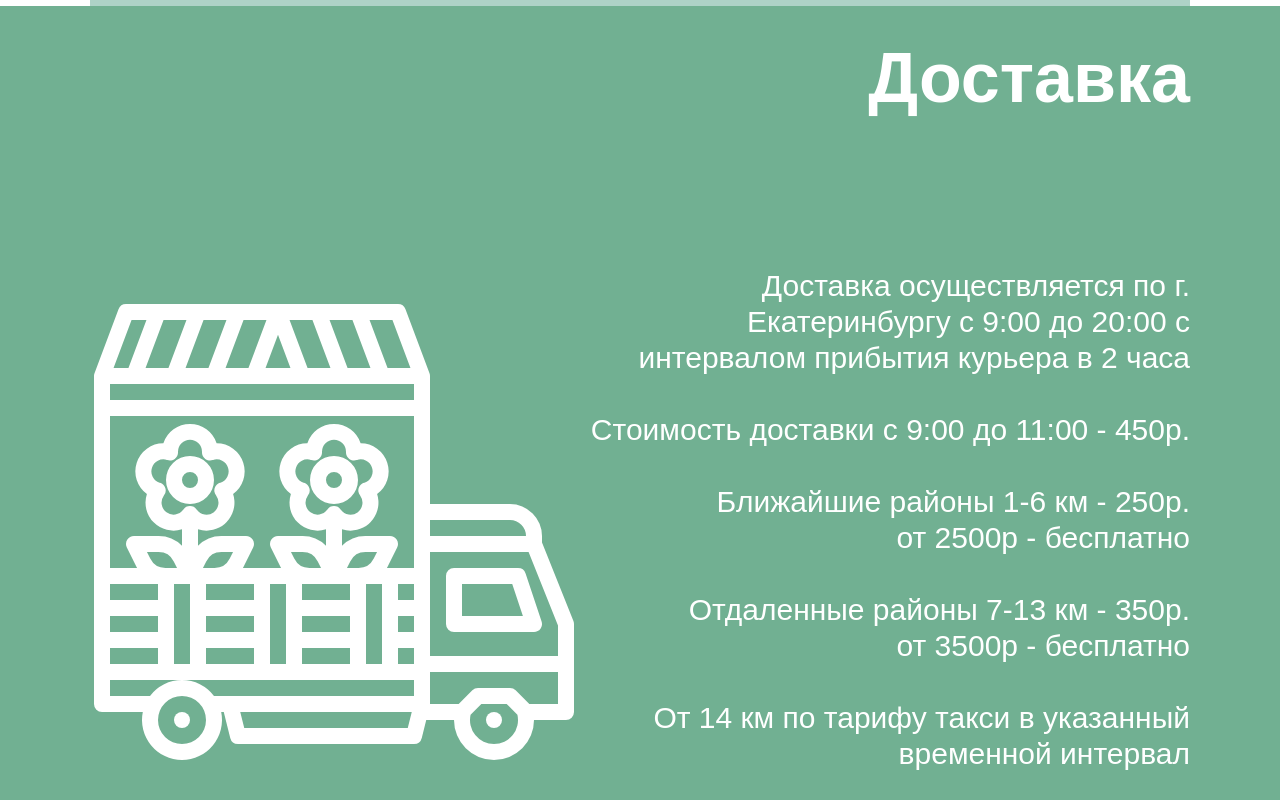
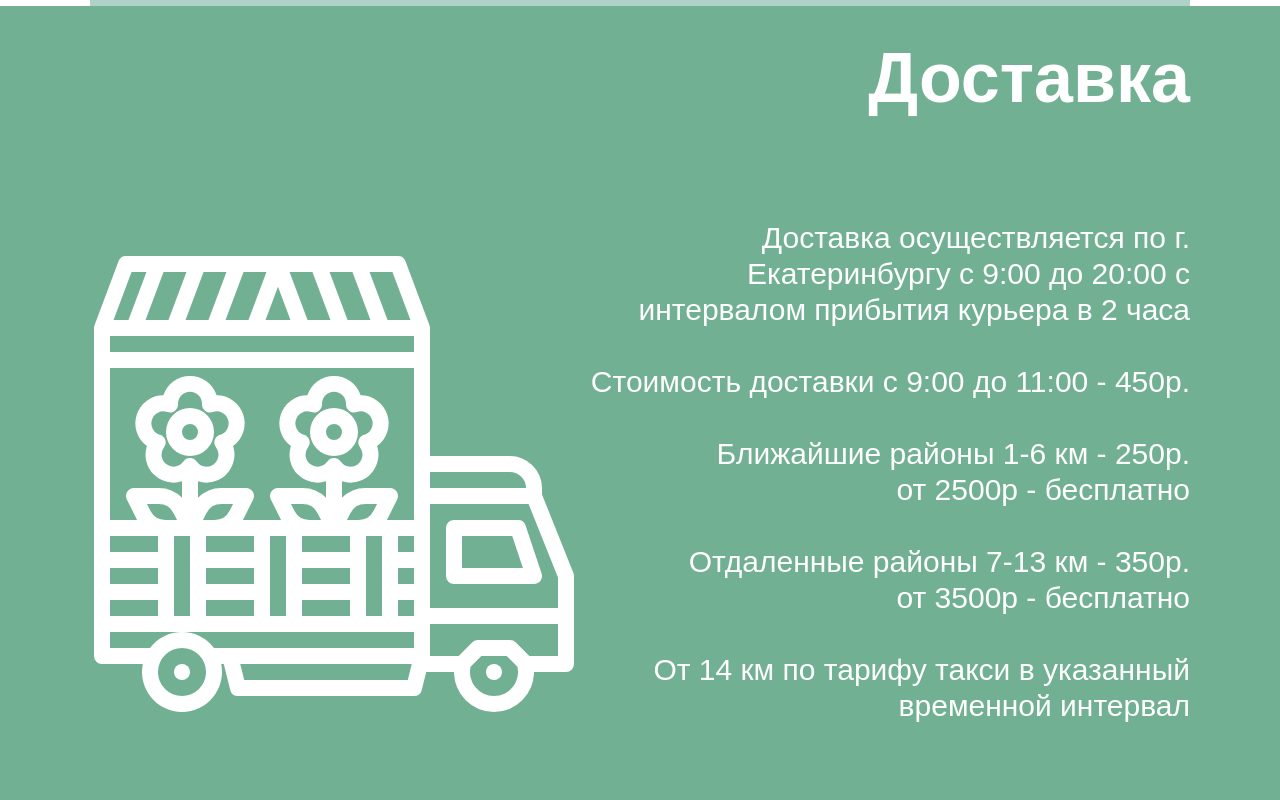
Before and after one commit to D4ness/dolinaRoz, a website with bundled scripts: page shop.html in a window 1280 px wide. Shown: the part 2120-2920 px from the top of the page. Built offline with nearby package versions, Linux system fonts and the light colour scheme.

Commit message:
scroll rep1

```diff
--- a/css/shop.css
+++ b/css/shop.css
@@ -335,9 +335,10 @@ h2{
 .delivery{
     background-color: #71B092;
     position: relative;
+    -webkit-overflow-scrolling: touch;
 }
 .deli_container{
-    min-height: 100vh;
+    min-height: 88vh;
     display: flex;
     flex-direction: column;
     align-items: flex-end;
@@ -366,7 +367,6 @@ h2{
     padding: 30px 0 30px 0;
     color: white;
     width: 600px;
-
 }
 
 
```
Also changed, not shown: package.json (added, +13 -0 lines), scripts/shop.js (+11 -0 lines), shop.html (+1 -1 lines), images/preloader_mid.jpg (deleted), scripts/preloader.js (added), 1 other file.
